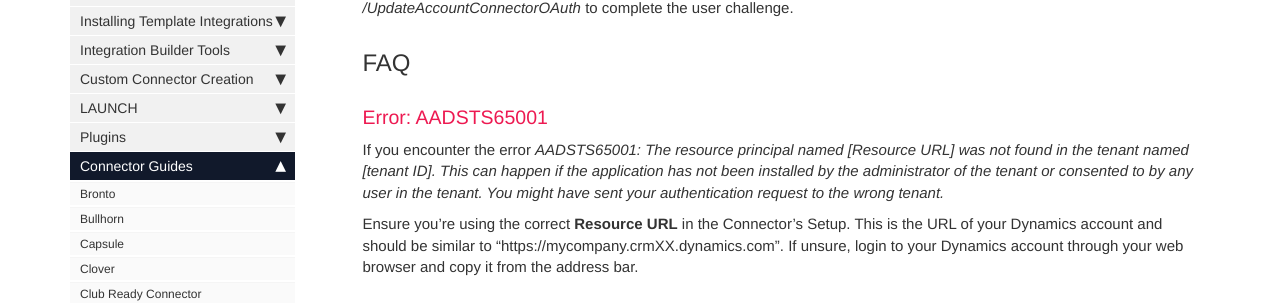
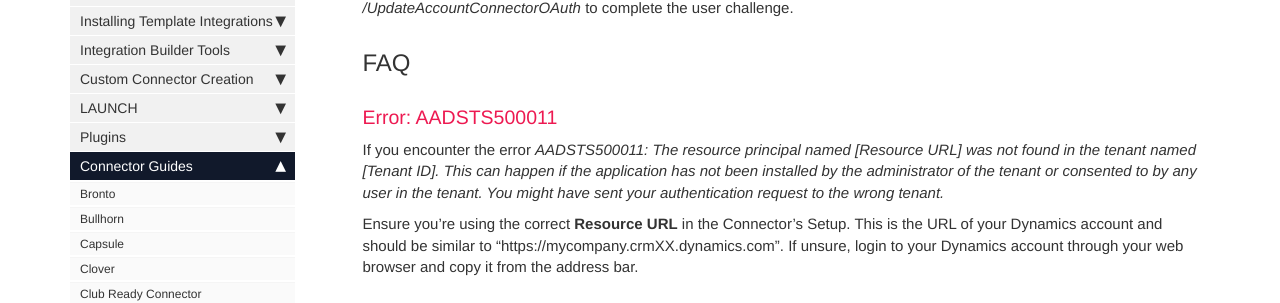
Before and after one commit to sneakysneak/docs, a Jekyll site: the page built from pages/connector-authentication/dynamics-crm-online.md, in a window 1280 px wide and 900 px high, scrolled down 1325 px. Shown: the part 180-483 px from the top of the window. Built offline with Jekyll 4.4.1, drawn with Linux system fonts in a browser that asks for light colours; nearby versions of some CDN libraries; comment, search, counter and statistics services are not loaded; some of the changed text lies outside the part shown.

Commit message:
(using the correct Error code)

```diff
--- a/pages/connector-authentication/dynamics-crm-online.md
+++ b/pages/connector-authentication/dynamics-crm-online.md
@@ -68,9 +68,9 @@ After successfully creating the account connector property, you can get a one-ti
 FAQ
 ---
 
-### Error: AADSTS65001
+### Error: AADSTS500011
 
-If you encounter the error *AADSTS65001: The resource principal named [Resource URL] was not found in the tenant named [tenant ID]. This can happen if the application has not been installed by the administrator of the tenant or consented to by any user in the tenant. You might have sent your authentication request to the wrong tenant.*
+If you encounter the error *AADSTS500011: The resource principal named [Resource URL] was not found in the tenant named [Tenant ID]. This can happen if the application has not been installed by the administrator of the tenant or consented to by any user in the tenant. You might have sent your authentication request to the wrong tenant.*
 
 Ensure you're using the correct **Resource URL** in the Connector's Setup.  This is the URL of your Dynamics account and should be similar to "https://mycompany.crmXX.dynamics.com".  If unsure, login to your Dynamics account through your web browser and copy it from the address bar.
 
```
